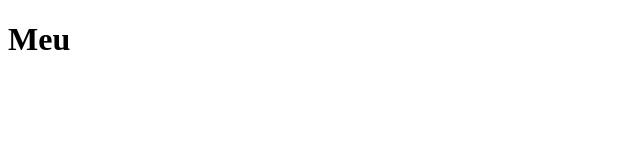
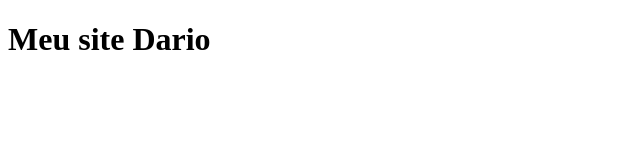
Before and after one commit to dariojose120482silva/repositori-texte, a plain HTML site: page index.html in a window 1280 px wide. Shown: the whole page, without its empty margins (0-640 px from the left). Drawn offline with Linux system fonts and the light colour scheme.

Commit message:
mudando o titulo

```diff
--- a/index.html
+++ b/index.html
@@ -6,6 +6,6 @@
     <title>Document</title>
 </head>
 <body>
-    <h1>Meu </h1>
+    <h1>Meu site Dario</h1>
 </body>
 </html>
```
